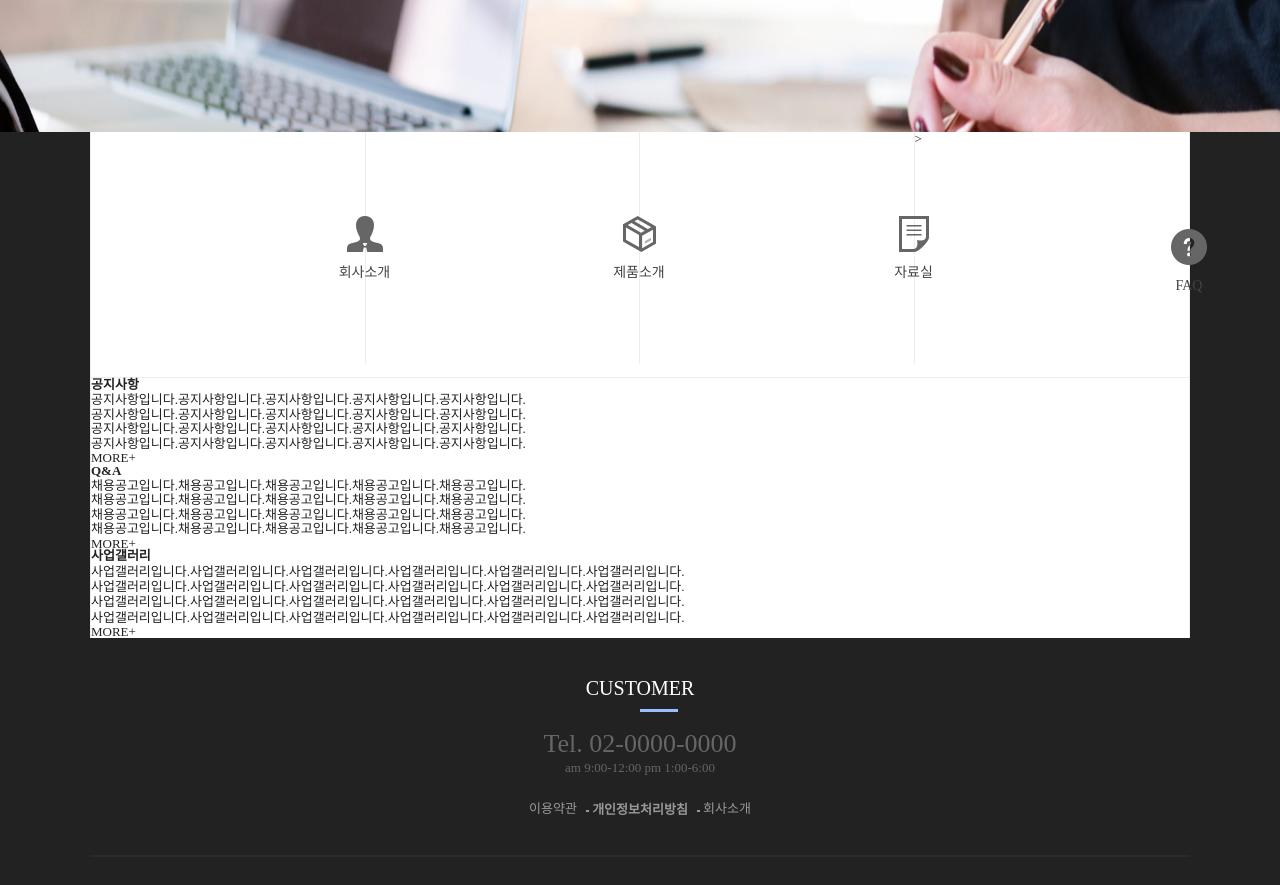
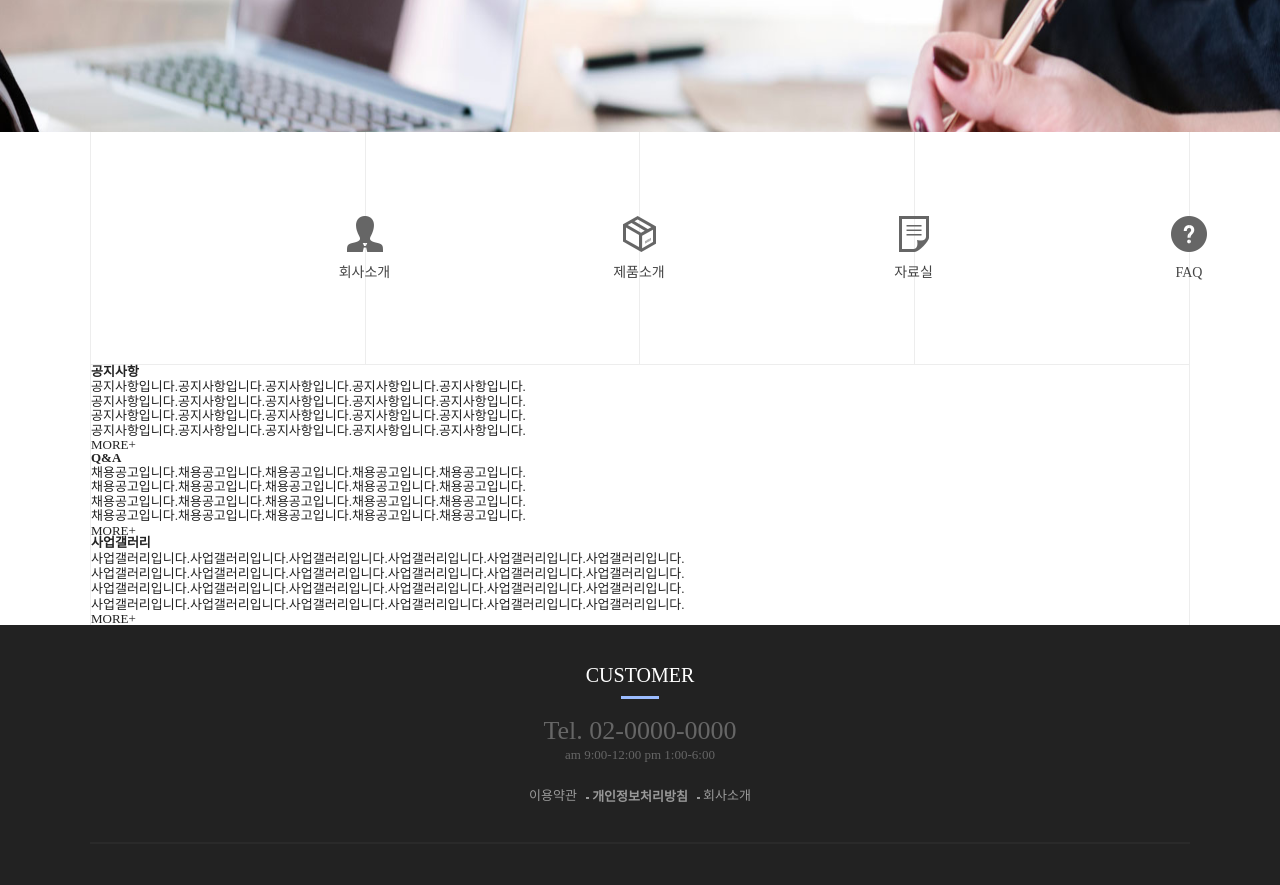
Before and after one commit to yerrrry/yerrrry.github.io, a plain HTML site: page 190531/index.html in a window 1280 px wide. Shown: the part 680-1565 px from the top of the page. Drawn offline with Linux system fonts and the light colour scheme.

Commit message:
https://github.com/yerrrry/yerrrry.github.io.git

```diff
--- a/190531/css/main.css
+++ b/190531/css/main.css
@@ -33,10 +33,11 @@ body{
 }
 /* layout - main */
 .main{
-	width: 1100px;
+	width: 100%;
 	margin: 0 auto;
 	background-color: #fff;
 }
+
 .main .quick{
 	width: 1100px;
 	margin: 0 auto;
@@ -55,15 +56,15 @@ body{
 	clear: both;
 }
 .main .quick li{
-	display: table;
+	/* display: table; */
+	display: inline-block;
 	float: left;
 	width: calc(100% / 4);
 	height: 232px;
-	table-layout: fixed;
 }
 .main .quick a{
 	/* display: table-cell; */
-	display: block;
+	display: inline-block;
 	position: relative;
 	width: 100%;
 	height: 232px;
@@ -149,11 +150,11 @@ body{
 	width: 38px;
 	height: 3px;
 	background-color: #9bbcff;
-	transform: translateX(-50);
-	-webkit-transform: translateX(-50);
-	-moz-transform: translateX(-50);
-	-ms-transform: translateX(-50);
-	-o-transform: translateX(-50);
+	transform: translateX(-50%);
+	-webkit-transform: translateX(-50%);
+	-moz-transform: translateX(-50%);
+	-ms-transform: translateX(-50%);
+	-o-transform: translateX(-50%);
 }
 .footer .customer .tel{
 	line-height: 24px;
--- a/190531/index.html
+++ b/190531/index.html
@@ -70,7 +70,7 @@
 	<main class="main">
 		<div class="quick">
 			<h2 class="tts">빠른메뉴</h2>
-			<ul> <!--table-->>
+			<ul> <!--table-->
 				<li><a href="#"><span>회사소개</span></a></li>
 				<li><a href="#"><span>제품소개</span></a></li>
 				<li><a href="#"><span>자료실</span></a></li>
```
